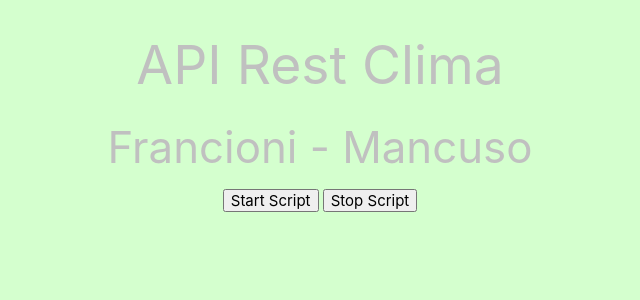
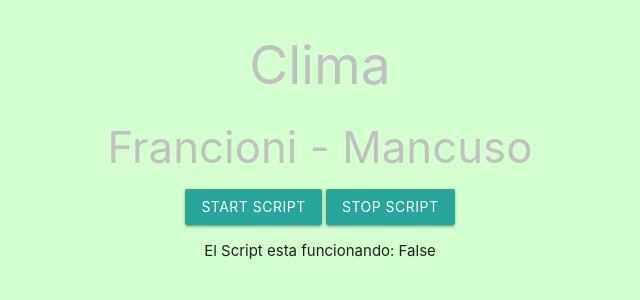
Before and after one commit to franciolucio/tp_arqsoft2_clima, a Django app: page / in a window 1280 px wide. Shown: the top 300 px of the page, without its empty margins (320-960 px from the left). Run offline with Django 3.2, Linux system fonts and the light colour scheme; some libraries are stand-ins or nearby versions.

Commit message:
Add script run

```diff
--- a/clima/src/main.py
+++ b/clima/src/main.py
@@ -1,19 +1,17 @@
 import requests
-from pprint import pprint
-
 import psycopg2
 from psycopg2 import Error
-
 import time
 
 
-runScript = True
+runScript = False
 
 city = 'Quilmes'
 url = 'http://api.openweathermap.org/data/2.5/weather?q={}&appid=21742993dd2295b184e94eb224c464dd&units=metric&lang=es'.format(city)
 
 
-def startScript():
+def startScriptMain():
+    runScript = True
     try:
         # Connect to an existing database
         connection = psycopg2.connect(user="dvjjaqjjtprbra",
@@ -34,7 +32,7 @@ def startScript():
             longitude = data['coord']['lon']
             description = data['weather'][0]['description']
 
-            cursor.execute("INSERT INTO clima (temperature, latitude, longitude, description) VALUES (%s, %s, %s, %s)", (temp, latitude, longitude, description))
+            cursor.execute("INSERT INTO clima_clima (temperature, latitude, longitude, description) VALUES (%s, %s, %s, %s)", (temp, latitude, longitude, description))
 
             connection.commit()
 
@@ -48,5 +46,5 @@ def startScript():
             connection.close()
 
 
-def stopScript():
+def stopScriptMain():
     runScript = False
--- a/clima/urls.py
+++ b/clima/urls.py
@@ -1,6 +1,8 @@
 from django.urls import path
 from .views import *
 from django.contrib import admin
+
+from clima import views
 
 urlpatterns = [
     path('', index),
@@ -8,5 +10,7 @@ urlpatterns = [
     path('clima', Clima_APIView.as_view()),
 	path('clima/<int:pk>', Clima_APIView.as_view()),
     path('climaToday', ClimaStatisticsToday_APIView.as_view()),
-    path('climaWeek', ClimaStatisticsWeek_APIView.as_view())
+    path('climaWeek', ClimaStatisticsWeek_APIView.as_view()),
+    path('startScript', views.startScript, name='startScript'),
+    path('stopScript', views.stopScript, name='stopScript')
 ]
--- a/clima/views.py
+++ b/clima/views.py
@@ -1,5 +1,6 @@
 # # Create your views here.
 
+from clima.src.main import startScriptMain, stopScriptMain
 from rest_framework.response import Response
 from rest_framework.views import APIView
 from rest_framework.response import Response
@@ -10,9 +11,20 @@ from rest_framework import status
 from django.http import Http404
 from django.shortcuts import render
 
+runScript = False
 
 def index(request):
-    return render(request,"clima/index.html")
+    return render(request,"clima/index.html", {"runScript": runScript})
+
+def stopScript(request):
+	runScript = False
+	stopScriptMain()
+	return render(request, "clima/index.html", {"runScript": runScript})
+
+def startScript(request):
+	runScript = True
+	startScriptMain() # En un thread
+	return render(request, "clima/index.html", {"runScript": runScript})
 
 class Clima_APIView(APIView):
 	def get(self, request, format=None, *args, **kwargs):
--- a/templates/clima/index.html
+++ b/templates/clima/index.html
@@ -3,8 +3,6 @@
   <head>
     <meta charset="utf-8">
     <meta name="viewport" content="width=device-width,initial-scale=1.0">
-
-    <script type="text/python" src="../../clima/src/main.py"></script>
 
     <!-- Compiled and minified CSS -->
     <link rel="stylesheet" href="https://cdnjs.cloudflare.com/ajax/libs/materialize/1.0.0/css/materialize.min.css">
@@ -19,14 +17,17 @@
     <!-- Styles -->
     <link rel="stylesheet" href="https://cdnjs.cloudflare.com/ajax/libs/font-awesome/4.7.0/css/font-awesome.min.css">
     <title>Api Clima</title>
+
   </head>
 
   <body style="background-color: rgb(212, 255, 206);">
     <div style="text-align: center;">
-      <h2><font color="silver">API Rest Clima</font></h2>
+      <h2><font color="silver">Clima</font></h2>
       <h3><font color="silver">Francioni - Mancuso</font></h3>
-      <button type="button" onclick="startScript()">Start Script</button>
-      <button type="button" onclick="stopScript()">Stop Script</button>
+
+      <a class="btn btn-primary" href="{% url 'startScript'%}">Start Script</a>
+      <a class="btn btn-primary" href="{% url 'stopScript'%}">Stop Script</a>
+      <p>El Script esta funcionando: {{runScript}}</p>
   </div>
   </body>
 </html>
```
